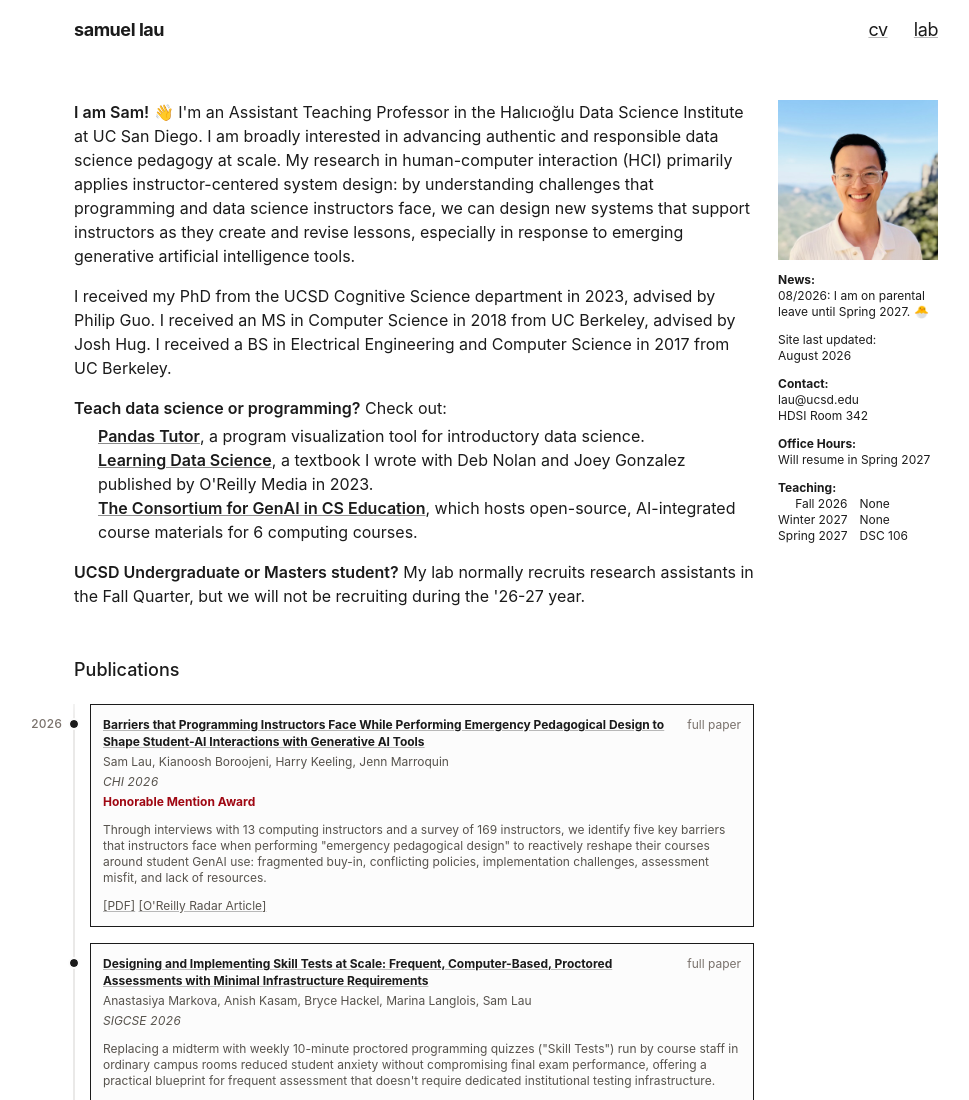
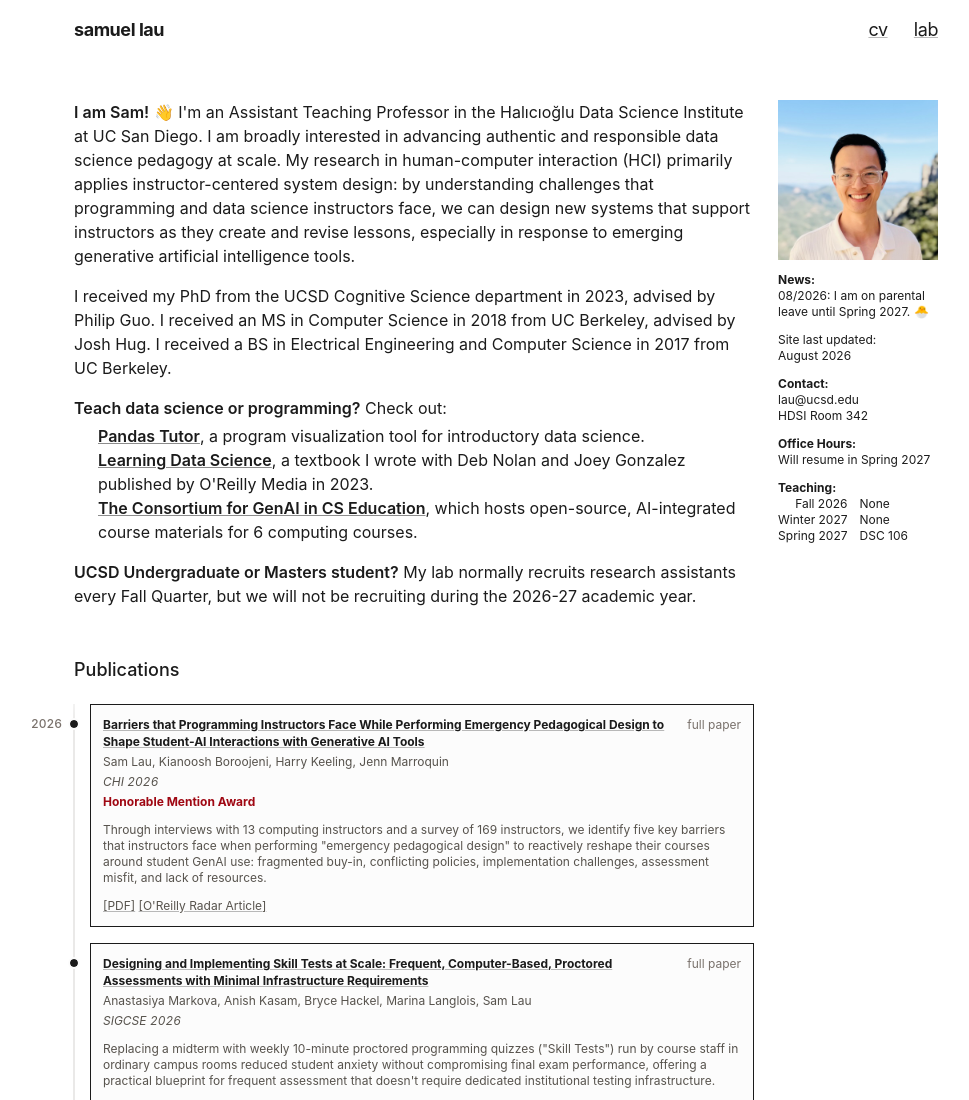
Before and after one commit to SamLau95/samlau95.github.io, an Astro site: page / in a window 1280 px wide. Shown: the top 1100 px of the page, without its empty margins (134-1103 px from the left). Built offline with nearby package versions, Linux system fonts and the light colour scheme; Astro itself is replaced by a stand-in of ours.

Commit message:
update 08-21

```diff
--- a/src/pages/index.astro
+++ b/src/pages/index.astro
@@ -84,8 +84,8 @@ const lastUpdated = new Intl.DateTimeFormat("en-US", {
 
         <p>
           <strong>UCSD Undergraduate or Masters student?</strong> My lab normally
-          recruits research assistants in the Fall Quarter, but we will not be recruiting
-          during the '26-27 year.
+          recruits research assistants every Fall Quarter, but we will not be recruiting
+          during the 2026-27 academic year.
         </p>
 
         <h2 class="mt-8 text-lg font-medium sm:mt-12">Publications</h2>
```
